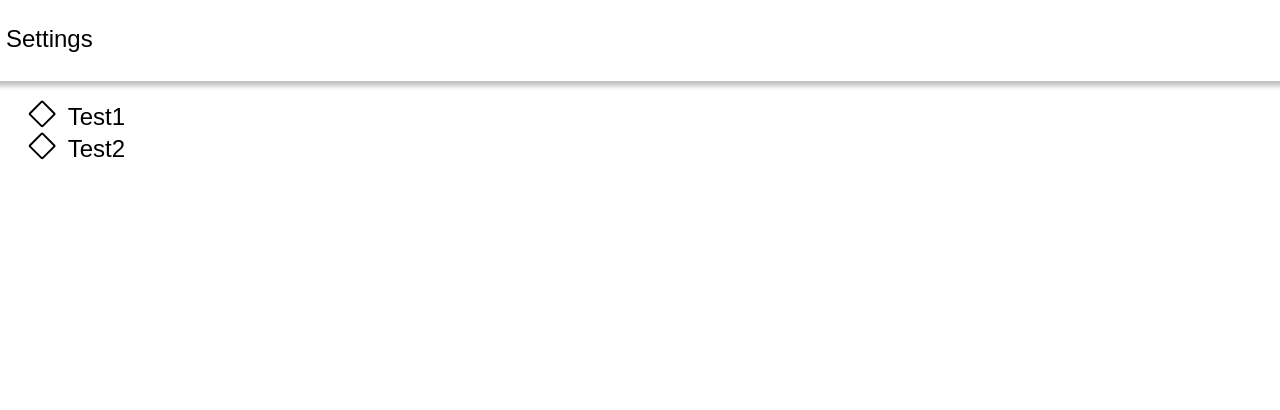
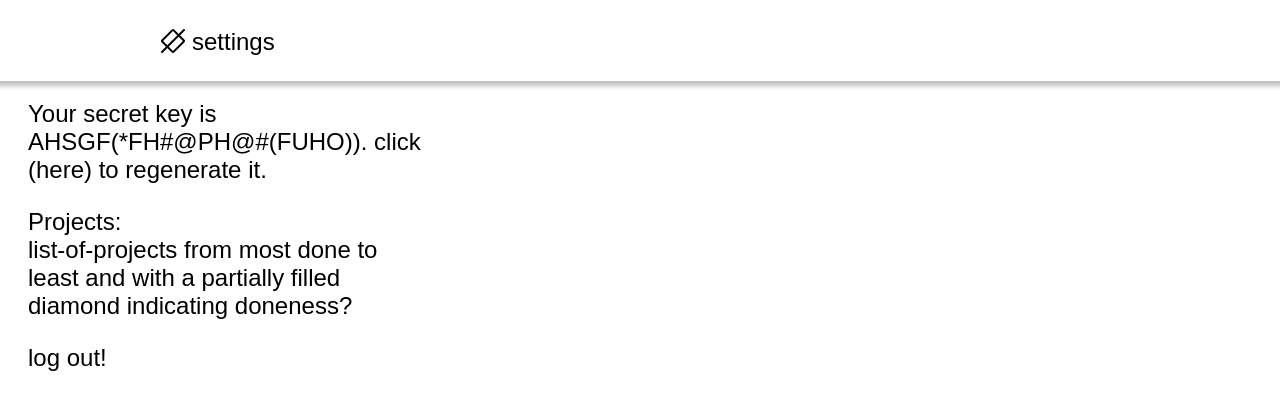
Before and after one commit to heytanuki/tinytask, a Flask app: page /settings/ in a window 1280 px wide. Shown: the top 410 px of the page. Run offline with Flask 2, Linux system fonts and the light colour scheme; the visitor is signed in with stand-in values (Sample User, id 1); data that the repository does not hold is empty; parts of the project's set-up code (start-up, migrations or seed data) failed here and were passed over.

Commit message:
adding some handling for projects

```diff
--- a/tasklist.py
+++ b/tasklist.py
@@ -190,6 +190,21 @@ class UserTasks(object):
                 tasks.append(whole_db[date][task])
         return tasks
 
+    def get_projects(self):
+        projects_db = self.db \
+                       .child(self.username) \
+                       .child('projects') \
+                       .get(self.db_connection.get_token()).val()
+        projects = [p for p in projects_db]
+        return projects
+
+    def add_project(self, project_name):
+        self.db \
+            .child(self.username) \
+            .child('projects') \
+            .child(project_name) \
+            .push({'.sv': 'timestamp'}, self.db_connection.get_token())
+
     def get_user_settings(self, key=None):
         if key is None:
             settings = self.db \
--- a/templates/settings.html
+++ b/templates/settings.html
@@ -1,13 +1,23 @@
-<!DOCTYPE html>
-<html>
-<head>
+{% extends "generic.html" %}
+{% block head_tags %}
 <title>Settings</title>
 <link rel="stylesheet" type="text/css" href="{{ url_for('static', filename='style.css') }}" />
 <link rel="icon" type="image/png" href="{{ url_for('static', filename='favicon.png') }}" />
 <link rel="apple-touch-icon" ref="{{ url_for('static', filename='tinytask_logo.png') }}" />
 <link rel="manifest" href="{{ url_for('static', filename='manifest.json') }}" />
 <meta name="viewport" content="width=device-width, initial-scale=1.0">
+{% endblock %}
 
+{% block header %}
+      <svg width="28" height="28" viewBox="0 0 28 28">
+        <g transform="translate(0) rotate(45 16 16)">
+          <rect x="8" y="8" rx="1" ry="1" width="16" height="16" stroke="black" stroke-width="2px" />
+        </g>
+        <line stroke="black" stroke-width="2px" x1="27" y1="5" x2="5" y2="27" />
+      </svg><span> settings</span>
+{% endblock %}
+
+{% block content %}
 {% macro draw_diamond(setting_for, setting_name) %}
     <div id="{{ setting_for }}" class="single_option">
         <svg id="setting_diamond" class="set_off" width="28" height="28">
@@ -20,21 +30,18 @@
         </span>
     </div>
 {% endmacro %}
+<p>Your secret key is AHSGF(*FH#@PH@#(FUHO)). click (here) to regenerate it.</p>
+
+<p>Projects:
+<br>list-of-projects from most done to least and with a partially filled diamond indicating doneness?</p>
+
+<p>log out!</p>
 
 
-</head>
 
-<body>
 
-<div id="header">
-    Settings
-</div>
 
-<div id="list_container">
-    {{ draw_diamond('test1', 'Test1') }}
-    {{ draw_diamond('test2', 'Test2') }}
-</div>
-
+{% endblock %}
 <script>
 function add_listeners() {
     setting_items = document.querySelectorAll(".single_option");
--- a/templates/task_list.html
+++ b/templates/task_list.html
@@ -337,7 +337,7 @@ function move_to_tomorrow(move_span) {
       "task_key": move_span.parentNode.parentNode.getAttribute("key"),
       "x_days": 1
     };
-    move_span.parentNode.parentNode.classList.remove("show");
+    move_span.parentNode.parentNode.setAttribute("style", "display: none;");
     move_span.parentNode.parentNode.classList.add("hide");
     ajax_post("/tasklist/moveto/", data, function() {
       window.location.href = "/date/" + data["date_due"] + "/";
```
